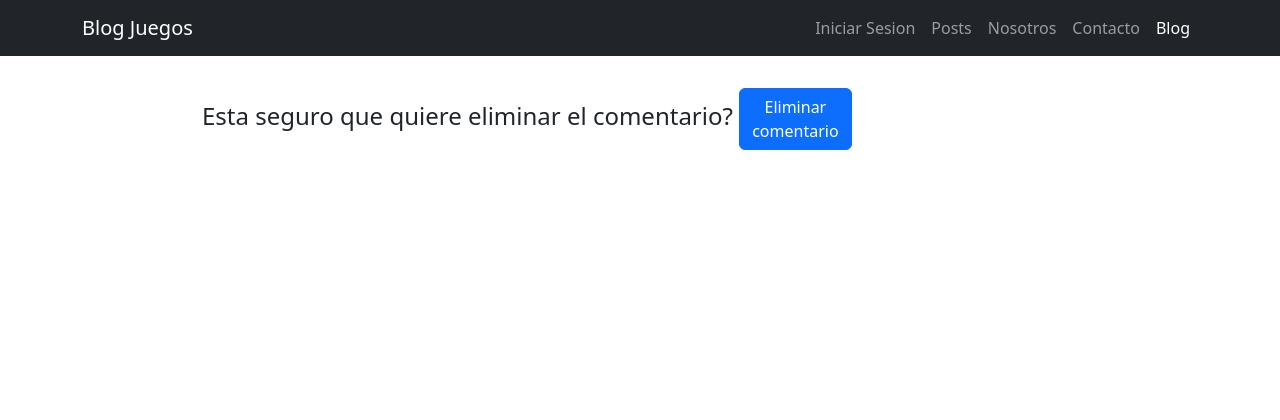
After one commit to LucasNahuel/blog_grupo_5, a Django app: page /post/borrar_comentario/1 in a window 1280 px wide. The commit adds this page. Shown: the top 420 px of the page. Run offline with Django 4.2, Linux system fonts and the light colour scheme; tables that the repository leaves empty hold one stand-in row (values such as "Sample post"); some libraries are stand-ins or nearby versions.

Commit message:
Creo view  borrar comentario y editar comentario

```diff
--- a/blog_grupo_5/settings.py
+++ b/blog_grupo_5/settings.py
@@ -85,9 +85,9 @@ WSGI_APPLICATION = 'blog_grupo_5.wsgi.application'
 DATABASES = {
     'default': {
         'ENGINE': 'django.db.backends.mysql',
-        'NAME': 'blog',
-        'USER': 'usuario',
-        'PASSWORD': 'contrasenia123',
+        'NAME': 'post',
+        'USER': 'root',
+        'PASSWORD': '#Pochy2020*',
         'HOST': 'localhost',
         'PORT': '3306',
     }
--- a/post/models.py
+++ b/post/models.py
@@ -1,6 +1,8 @@
 from django.db import models
 from django.urls import reverse
 from usuarios.models import Usuario
+
+
 # Create your models here.
 
 class Categoria(models.Model):
@@ -26,7 +28,7 @@ class post(models.Model):
 class Comentario(models.Model):
     fecha = models.DateField(auto_now_add=True)
     texto = models.TextField()
-    publicacion = models.ForeignKey(post, on_delete=models.CASCADE, related_name='comentarios')
+    publicacion = models.ForeignKey(post, on_delete=models.CASCADE, related_name='comentarios') #modificar por post.id
     creador = models.ForeignKey(Usuario, related_name='comentarios', on_delete=models.CASCADE)
 
     def __str__(self):
--- a/post/urls.py
+++ b/post/urls.py
@@ -1,4 +1,4 @@
-from .views import Lista_post, Crear_post, Editar_post, Eliminar_post, Detalle_Post
+from .views import Lista_post, Crear_post, Editar_post, Eliminar_post, Detalle_Post,BorrarComentarioView,EditarComentarioView
 from django.urls import path
 
 
@@ -7,6 +7,8 @@ urlpatterns = [
     path('crear/', Crear_post.as_view(), name="crear_post"),
     path('editar/<int:pk>', Editar_post.as_view(), name="editar_post"),
     path('eliminar/<int:pk>', Eliminar_post.as_view(), name="eliminar_post"),
-    path('detalle/<int:pk>', Detalle_Post.as_view(), name='detalle-post')
+    path('detalle/<int:pk>', Detalle_Post.as_view(), name='detalle_post'),
+    path('borrar_comentario/<int:pk>', BorrarComentarioView.as_view(), name="borrar_comentario"),
+    path('editar_comentario/<int:pk>', EditarComentarioView.as_view(), name="editar_comentario"),
 
 ]
--- a/post/views.py
+++ b/post/views.py
@@ -1,9 +1,12 @@
-from django.shortcuts import render
+from typing import Any
+from django.shortcuts import render, redirect
 from django.views.generic import ListView, CreateView, UpdateView, DeleteView, DetailView
-from .models import post
+from .models import post, Comentario
 from .forms import Crear_post as Crear_post_form
 from .forms import ComentarioForm
 from django.urls import reverse
+from django.contrib.auth.mixins import LoginRequiredMixin
+#from .mixins import ColaboradorMixin, CreadorMixin
 
 # Create your views here.
 
@@ -24,10 +27,7 @@ class Crear_post(CreateView):
 
 
     def get_success_url(self):
-        return reverse('crear_post')
-
-
-
+        return reverse('posts')
 
 
 class Editar_post(UpdateView):
@@ -55,7 +55,8 @@ class Detalle_Post(DetailView):
 
 
     def post(self, request, *args, **kwargs):
-
+        if not self.request.user.is_authenticated:
+            return redirect ('posts')
         publicacion = self.get_object()
         form = ComentarioForm(request.POST)
 
@@ -67,3 +68,18 @@ class Detalle_Post(DetailView):
             return super().get(request)
         else:
             return super().get(request)
+
+class BorrarComentarioView(DeleteView):
+    template_name='comentarios/borrar_comentario.html'
+    model= Comentario
+
+    def get_success_url(self):
+        return reverse ('detalle_post', args =[self.object.publicacion.id] ) #modificar por post.id
+
+class EditarComentarioView(UpdateView):
+    template_name= 'comentarios/editar_comentario.html'
+    model= Comentario
+    form_class =ComentarioForm
+
+    def get_success_url(self):
+        return reverse ('detalle_post', args =[self.object.publicacion.id] ) #modificar por post.id
--- /dev/null
+++ b/templates/comentarios/borrar_comentario.html
@@ -0,0 +1,17 @@
+{% extends 'base.html' %}
+
+
+{% block content %}
+
+    <form method="post"> {% csrf_token %}
+        <h4>Esta seguro que quiere eliminar el comentario?
+
+        <button type="submit" class="btn btn-primary">Eliminar comentario</button>
+    </form>
+
+
+{% endblock content %}
+
+{% block sidebar %}
+
+{% endblock sidebar %}
--- a/templates/post/posts.html
+++ b/templates/post/posts.html
@@ -26,10 +26,10 @@
                     <div class="small text-muted">{{post.fecha}}</div>
                     <h2 class="card-title h4">{{post.titulo}}</h2>
                     <p class="card-text">{{post.cuerpo}}</p>
-                    <a class="btn btn-primary" href="{% url 'detalle-post' post.id %}">Leer más →</a>
+                    <a class="btn btn-primary" href="{% url 'detalle_post' post.id %}">Leer más →</a>
                 </div>
 
-                <div style="position: absolute; padding: 1em; top:0; right: 0; display: flex; gap: 1em;">
+                <div style="position: absolute; padding: 1em; bottom:0; right: 0; display: flex; gap: 1em;">
                     <a href="{% url 'eliminar_post' post.id %}" class="link-icon text-danger"><i class="fa-solid fa-trash"></i></a>
                     <a href="{% url 'editar_post' post.id %}" class="link-icon text-success"><i class="fa-solid fa-pen-to-square"></i></a>
                 </div>
--- a/usuarios/models.py
+++ b/usuarios/models.py
@@ -10,7 +10,7 @@ class Usuario(AbstractUser):
     es_colaborador= models.BooleanField(default=False)
 
     def __str__(self):
-        return self.first_name + ""+self.last_name
+        return self.first_name + ""+self.last_name + f'{self.username}'
 
     def get_absolute_url(self):
         return reverse('posts')
```
Also changed, not shown: templates/comentarios/editar_comentario.html (added, +19 -0 lines), templates/post/detalle_post.html (+10 -2 lines).
